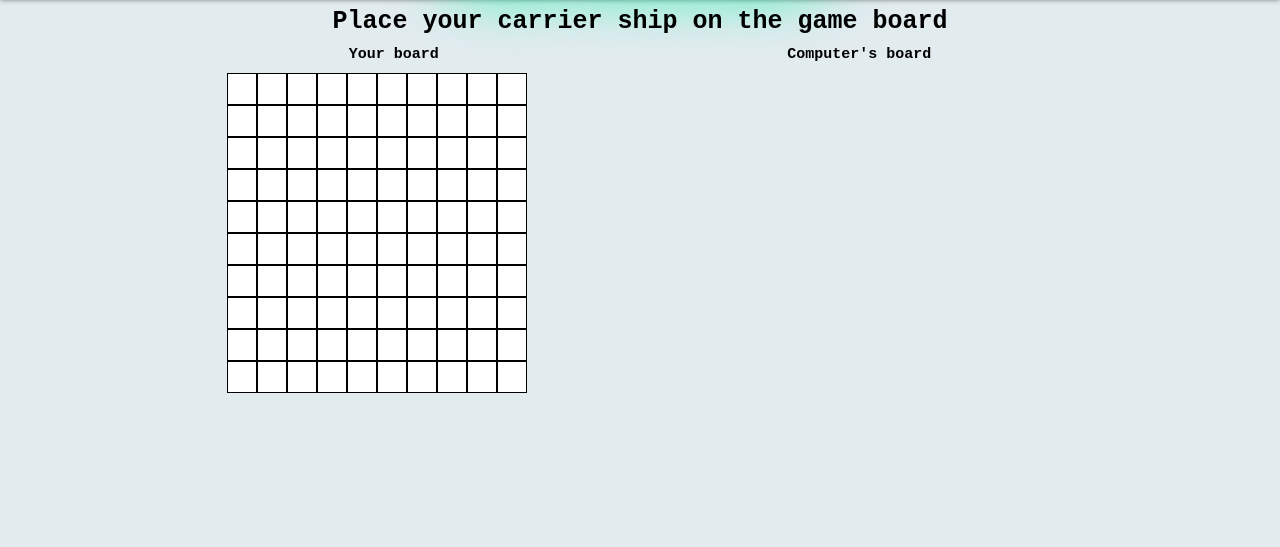
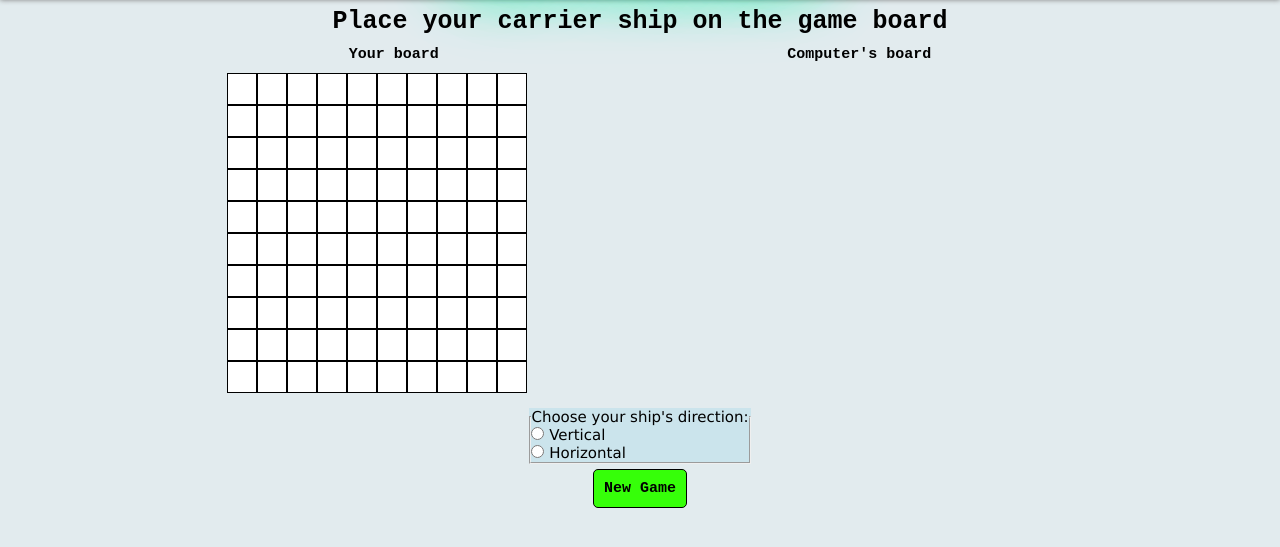
Before and after one commit to waitegeoff2/battleship, a website built with webpack: page src/template.html in a window 1280 px wide. Shown: the part 107-654 px from the top of the page. Built offline with nearby package versions, Linux system fonts and the light colour scheme.

Commit message:
Add radio buttons for ship orientation

```diff
--- a/src/index.js
+++ b/src/index.js
@@ -7,6 +7,9 @@ const shipButton = document.querySelector(".test-button")
 const gameTitle = document.querySelector(".new-game")
 const boardHumanDisplay = document.querySelector(".player-board")
 const boardCompDisplay = document.querySelector(".computer-board")
+const newGameBtn = document.querySelector(".new-game-btn")
+const verticalBox = document.querySelector("#vertical")
+const horizontalBox = document.querySelector("#horizontal")
 
 
 
@@ -24,7 +27,20 @@ gameTitle.textContent = "Place your carrier ship on the game board";
 
 export function setUpShips(choice) {
     //vertical or horizontal decide up heres
+    //let shipDir = ver;
+    //if ver or hor => shipdir =
+
     if(introShips == 0) {
+        //ver or hor
+        playerOne.gameboard.addShip(choice[0], choice[1], 5, "ver")
+        boardHumanDisplay.innerHTML = '';
+        displayHumanBoard(playerOne);
+        //if a ship got added
+        if(playerOne.gameboard.ships == 1) {
+            gameTitle.textContent = "Place your battleship"
+            introShips ++;
+        }
+    } else if(introShips == 1) {
         //ver or hor
         playerOne.gameboard.addShip(choice[0], choice[1], 5, "ver")
         boardHumanDisplay.innerHTML = '';
@@ -36,6 +52,14 @@ export function setUpShips(choice) {
         }
     }
 }
+
+newGameBtn.addEventListener("click", () => {
+    if(playerOne.gameboard.ships != 5) {
+        alert("Place all your ships before starting game.")
+    } else {
+        //run the gameflow function
+    }
+})
 
 
 // playerOne.gameboard.addShip(1,2,3,"hor")
--- a/src/styles.css
+++ b/src/styles.css
@@ -121,15 +121,26 @@ button {
   padding: 4px;
 }
 
-.ship-buttons {
+.page-btns {
   display: flex;
+  flex-direction: column;
   justify-content: center;
+  padding-top: 5px;
   gap: 5px;
+  font-family: 'Lucida Sans', 'Lucida Sans Regular', 'Lucida Grande', 'Lucida Sans Unicode', Geneva, Verdana, sans-serif;
 }
 
-.new-game-button {
+.orientation-btns {
   display: flex;
   align-self: center;
-  padding: 8px;
-  background-color: rgb(56, 96, 252);
+  font-size: 15px;
+  background-color: rgb(203, 228, 236);
 }
+
+.new-game-btn {
+  display: flex;
+  align-self: center;
+  font-size: 15px;
+  padding: 10px;
+
+}
--- a/src/template.html
+++ b/src/template.html
@@ -17,7 +17,24 @@
             <div class="player-board"></div>
             <div class="computer-board"></div>
         </div>
-        <div class="ship-buttons"></div>
+        <div class="page-btns">
+            <div class="orientation-btns">
+                <fieldset>
+                    <legend>Choose your ship's direction:</legend>
+
+                    <div>
+                    <input type="radio" id="vertical" name="vertical" value= "vertical" />
+                    <label for="vertical">Vertical</label>
+                    </div>
+
+                    <div>
+                    <input type="radio" id="horizontal" name="horizontal" value= "horizontal" />
+                    <label for="horizontal">Horizontal</label>
+                    </div>
+                </fieldset>
+            </div>
+            <button class="new-game-btn">New Game</button>
+        </div>
         <div class="game-updates"></div>
     </div>
     <div class="footer"></div>
```
Also changed, not shown: src/dom.test.js (added).
